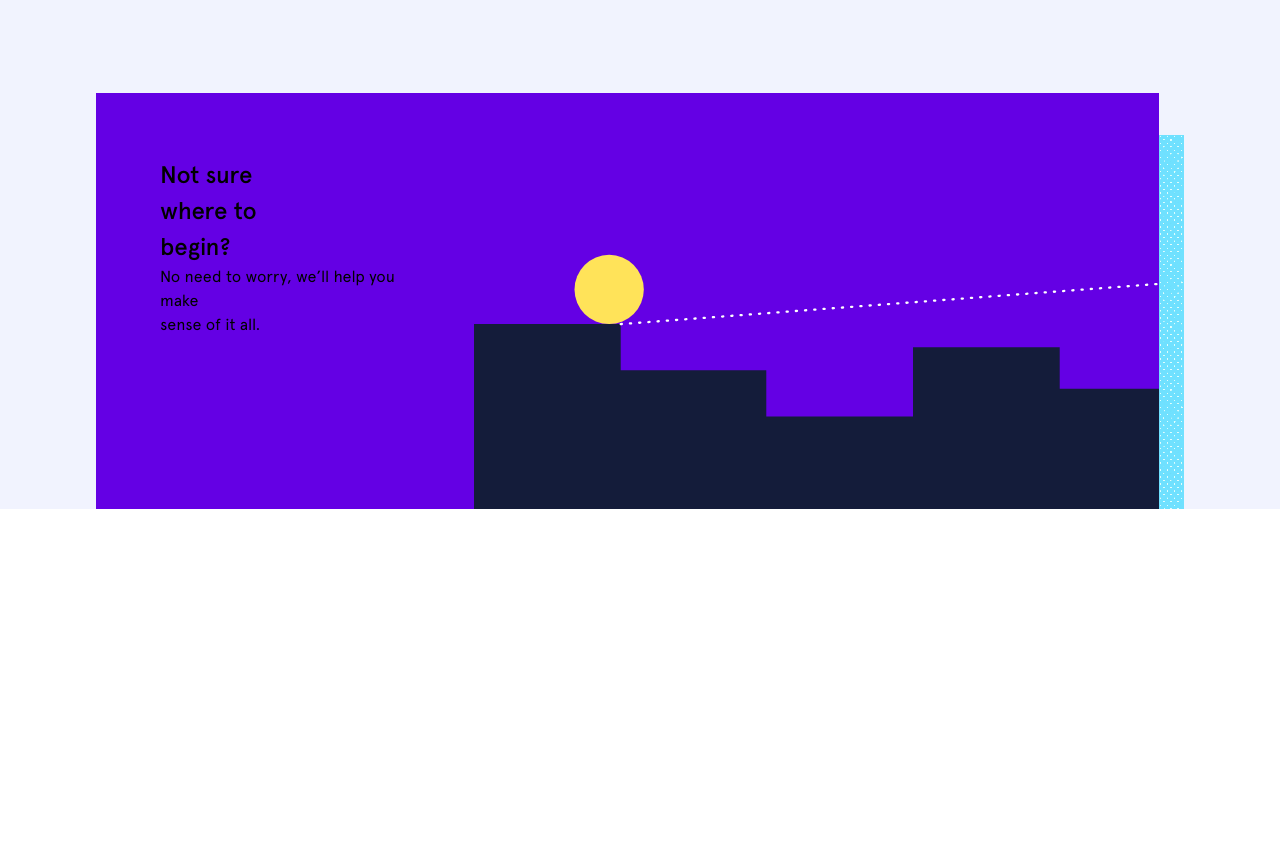
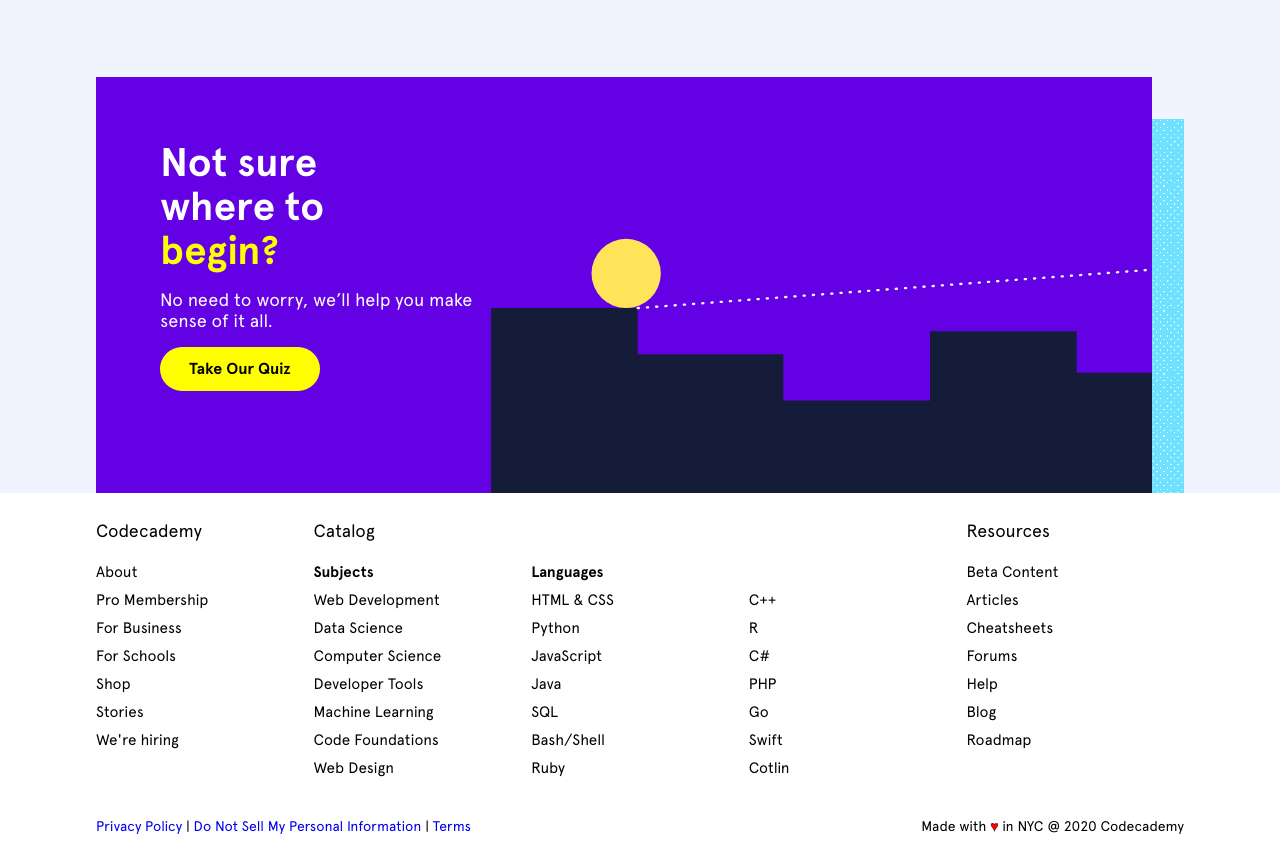
Before and after one commit to atabek-bakhramov/HYF-Module-HTMLCSSGIT, a plain HTML site: page week3/CODECADEMY-clone/index.html in a window 1280 px wide. Shown: the part 835-1681 px from the top of the page. Before the commit the page ends 1344 px from the top, so only its background shows below. Drawn offline with Linux system fonts and the light colour scheme; a web font is replaced by a local one.

Commit message:
completed the footer of the webpage

```diff
--- a/week3/CODECADEMY-clone/index.html
+++ b/week3/CODECADEMY-clone/index.html
@@ -101,9 +101,9 @@
                         </p>
                     </div>
                     <div class="">
-                        <h2 class="sign-up-using-social-media-header">
+                        <h3 class="sign-up-using-social-media-header">
                             Or sign up using:
-                        </h2>
+                        </h3>
                         <div class="social-media-icons-container">
                             <div class="social-media-icons-container__common-properties">
                                 <a class="social-media-icons-images-properties" href="#">
@@ -155,6 +155,7 @@
                         <br>
                         sense of it all.
                     </p>
+                    <a href="#" class="main__take-quiz__text-holder__button">Take Our Quiz</a>
                 </div>
                 <div class="main__take-quiz_image-holder">
                     <img class="main__take-quiz_image-holder__take-quiz-image" src="./assets/main-take-quiz.svg">
@@ -176,7 +177,94 @@
     </main>
 
     <footer class="footer">
+        <div class="container">
+            <div class="footer__flex-wrapper">
+                <div class="footer__flex-wrapper__codecademy-list">
+                    <h3 class="footer__headers">Codecademy</h3>
+                    <ul>
+                        <li><a href="#">About</a></li>
+                        <li><a href="#">Pro Membership</a></li>
+                        <li><a href="#">For Business</a></li>
+                        <li><a href="#">For Schools</a></li>
+                        <li><a href="#">Shop</a></li>
+                        <li><a href="#">Stories</a></li>
+                        <li><a href="#">We're hiring</a></li>
+                    </ul>
+                    <div>
+                        <a href=""></a>
+                        <a href=""></a>
+                        <a href=""></a>
+                        <a href=""></a>
+                    </div>
+                </div>
+                <div class="footer__flex-wrapper__catalog-list">
+                    <h3 class="footer__headers">Catalog</h3>
+                    <div>
+                        <h4>Subjects</h4>
+                        <ul>
+                            <li><a href="#">Web Development</a></li>
+                            <li><a href="#">Data Science</a></li>
+                            <li><a href="#">Computer Science</a></li>
+                            <li><a href="#">Developer Tools</a></li>
+                            <li><a href="#">Machine Learning</a></li>
+                            <li><a href="#">Code Foundations</a></li>
+                            <li><a href="#">Web Design</a></li>
+                        </ul>
+                    </div>
+                </div>
 
+                <div class="footer__flex-wrapper__languages">
+                    <h4>Languages</h4>
+                    <ul>
+                        <li><a href="#">HTML & CSS</a></li>
+                        <li><a href="#">Python</a></li>
+                        <li><a href="#">JavaScript</a></li>
+                        <li><a href="#">Java</a></li>
+                        <li><a href="#">SQL</a></li>
+                        <li><a href="#">Bash/Shell</a></li>
+                        <li><a href="#">Ruby</a></li>
+                    </ul>
+                </div>
+                <div class="footer__flex-wrapper__languages-extra">
+                    <ul>
+                        <li><a href="#">C++</a></li>
+                        <li><a href="#">R</a></li>
+                        <li><a href="#">C#</a></li>
+                        <li><a href="#">PHP</a></li>
+                        <li><a href="#">Go</a></li>
+                        <li><a href="#">Swift</a></li>
+                        <li><a href="#">Cotlin</a></li>
+                    </ul>
+                </div>
+                <div class="footer__flex-wrapper__resources-list">
+                    <h3 class="footer__headers">Resources</h3>
+                    <ul>
+                        <li><a href="#">Beta Content</a></li>
+                        <li><a href="#">Articles</a></li>
+                        <li><a href="#">Cheatsheets</a></li>
+                        <li><a href="#">Forums</a></li>
+                        <li><a href="#">Help</a></li>
+                        <li><a href="#">Blog</a></li>
+                        <li><a href="#">Roadmap</a></li>
+                    </ul>
+                </div>
+            </div>
+        </div>
+        <div class="container extra-properties-for-container">
+            <div class="footer__agreements">
+                <a href="#">Privacy Policy</a>
+                <span class="footer__agreements__span">|</span>
+                <a href="#">Do Not Sell My Personal Information</a>
+                <span class="footer__agreements__span">|</span>
+                <a href="#">Terms</a>
+            </div>
+            <div>
+                <p>Made with
+                    <span class="heart-span"></span>
+                in NYC @ 2020 Codecademy
+                </p>
+            </div>
+        </div>
     </footer>
 
 </body>
--- a/week3/CODECADEMY-clone/style.css
+++ b/week3/CODECADEMY-clone/style.css
@@ -1,5 +1,4 @@
-@import url('https://fonts.googleapis.com/css2?family=Cantarell:ital@0;1&family=Fira+Sans:ital@0;1&family=Roboto:ital@0;1&family=Ubuntu:ital@0;1&display=swap');
-
+/* The main font doesn't exist in the google fonts data */
 @font-face {
     font-family: 'Apercu';
     src: url('./fonts/Apercu\ Pro\ Regular.otf');
@@ -14,9 +13,12 @@
 
 @font-face {
     font-family: 'Apercu';
-    src: url('./fonts/Apercu\ Pro\ Medium.otf');
+    src: url('./fonts/Apercu\ Pro\ Bold.otf');
     font-weight: bold;
 }
+
+/* Back-up fonts */
+@import url('https://fonts.googleapis.com/css2?family=Cantarell:ital@0;1&family=Fira+Sans:ital@0;1&family=Roboto:ital@0;1&family=Ubuntu:ital@0;1&display=swap');
 
 /* General Rules section starts */
 
@@ -31,19 +33,24 @@
     --color-gray: rgb(130, 130, 133);
     --color-bg-light-gray: rgb(241, 243, 254);
     --color-white: rgb(255, 255, 255);
+    --color-yellow: rgb(255, 255, 0);
 }
 
 body {
     font-family: 'Apercu', 'Fira Sans', 'Ubuntu', 'Roboto', 'Cantarell', sans-serif;
-    line-height: 1.5;
+    /* line-height: 1.1; */
 }
 
 a {
     text-decoration: none;
 }
 
+li {
+    list-style: none;
+    list-style-position: inside;
+}
+
 /* General Rules section ends */
-
 
 /* Navigation Rules section starts */
 
@@ -70,7 +77,7 @@ a {
     flex: 1 1;
     display: flex;
     align-items: center;
-    border: 4px red solid;
+    /* border: 4px red solid; */
 }
 
 /* Left Side of Navigation section starts */
@@ -163,7 +170,6 @@ a {
     font-size: 3rem;
     color: var(--color-white);
     line-height: 1.1;
-    font-weight: bold;
 }
 
 .header__main-image {
@@ -239,7 +245,7 @@ a {
     margin: 0 0.4rem 0 0;
     line-height: 1.25rem;
     font-size: 0.9rem;
-    /* font-weight: bold; */
+    font-weight: bold;
 }
 
 .input-sign-up {
@@ -284,7 +290,6 @@ a {
 .sign-up-using-social-media-header {
     line-height: 1.1;
     color: rgb(20, 28, 58);
-    font-weight: 700;
     font-size: 1rem;
     margin: 0 0 1rem 0;
 }
@@ -320,6 +325,7 @@ a {
 
 .anchor-terms-and-policy:link {
     text-decoration: underline;
+    font-weight: bold;
     color: var(--color-blue);
 }
 /* Sign Up Using Social Media ends */
@@ -354,27 +360,60 @@ a {
 
 /* Take-quiz section starts */
 .main__take-quiz {
-    margin: 6rem 0 0 0;
+    margin: 5rem 0 0 0;
     display: flex;
     height: 26rem;
-    width: 80rem;
+    width: 88rem;
     flex-direction: row;
+    /* Why if I don't write here hidden, then it doesn't hide the picture of the class main__take-quiz_image-holder? */
     overflow: hidden;
 }
 
 .main__take-quiz__text-holder {
+    flex: 1 0;
     display: flex;
     flex-direction: column;
     background-color: var(--color-blue);
     height: 100%;
     width: 28rem;
-    padding: 4rem;
+    padding: 4rem 0 4rem 4rem;
 }
 
+.main__take-quiz__text-holder__header {
+    margin: 0 0 1rem 0;
+    color: var(--color-white);
+    line-height: 1.1;
+    font-size: 2.5rem;
+
+}
+
+.span-yellow-color-word {
+    color: var(--color-yellow);
+}
+
+.main__take-quiz__text-holder__description {
+    margin: 0 0 1rem 0;
+    font-size: 1.125rem;
+    /* line-height: 1; */
+    color: var(--color-white);
+}
+
+.main__take-quiz__text-holder__button {
+    padding: 0.75rem 1.25rem;
+    border-radius: 3.125rem;
+    line-height: 1.25rem;
+    width: 10rem;
+    background-color: var(--color-yellow);
+    text-align: center;
+    color: black;
+    font-weight: bold;
+}
+
+
 .main__take-quiz_image-holder {
+    flex: 2 0;
     height: 100%;
     overflow: hidden;
-
 }
 
 .main__take-quiz_image-holder__take-quiz-image {
@@ -382,9 +421,10 @@ a {
 }
 
 .main__take-quiz__vertical-square-holder {
-    width: 2rem;
+    /* flex-shrink: 0; */
     height: 90%;
     align-self: flex-end;
+    width: 2rem;
 }
 
 .main__take-quiz__vertical-square-picture {
@@ -394,3 +434,52 @@ a {
     background-size: 2rem;
     height: 100%;
 }
+/* Take quiz section ends */
+
+/* Footer starts */
+
+.footer__flex-wrapper {
+    display: flex;
+    width: 100%;
+    padding: 1.5rem 0;
+    line-height: 1.75rem;
+    font-size: 0.95rem;
+}
+
+.footer__flex-wrapper div {
+    flex: 1;
+}
+
+.footer__flex-wrapper div:nth-child(n+3):nth-child(-n+4) {
+    align-self: flex-end;
+}
+
+.footer__headers {
+    margin: 0 0 0.8125rem 0;
+    font-weight: normal;
+}
+
+.footer__flex-wrapper a {
+    color: black;
+}
+
+.extra-properties-for-container {
+    justify-content: space-between;
+    flex-wrap: wrap;
+    padding: 0.75rem 6rem;
+    font-size: 0.875rem;
+}
+
+.footer__agreements__span {
+    font-weight: 500;
+}
+
+.heart-span::before {
+    content: '\2665';
+    color: red;
+    -webkit-text-stroke: 0.025rem black;
+}
+
+
+
+/* Footer ends */
```
Also changed, not shown: week3/CODECADEMY-clone/fonts/Apercu Pro Bold.otf (added), week3/CODECADEMY-clone/fonts/Apercu Pro Medium.otf (deleted).
